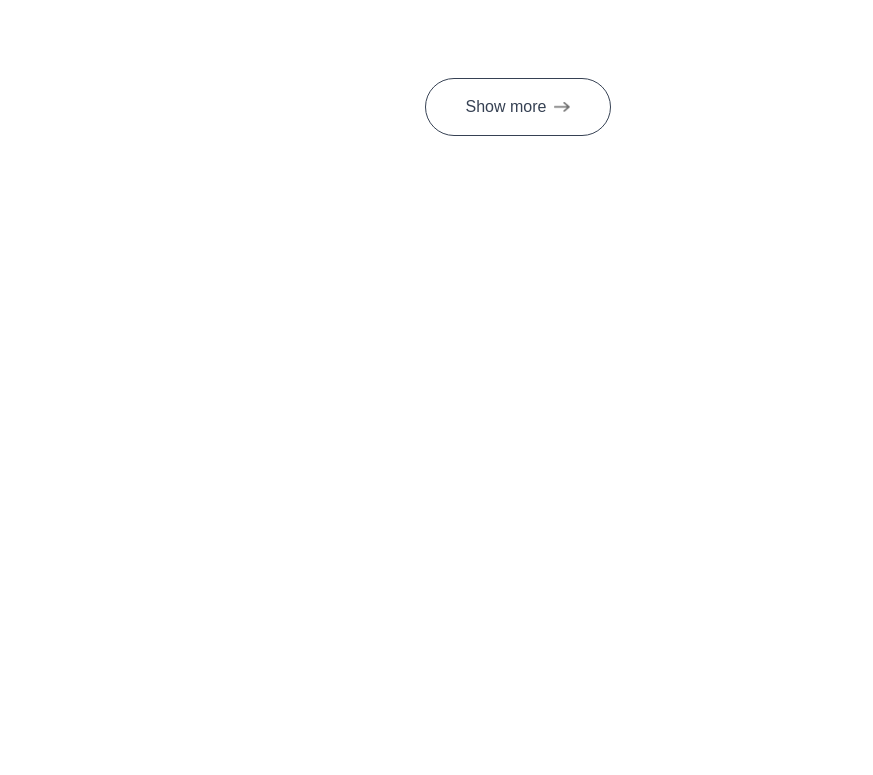
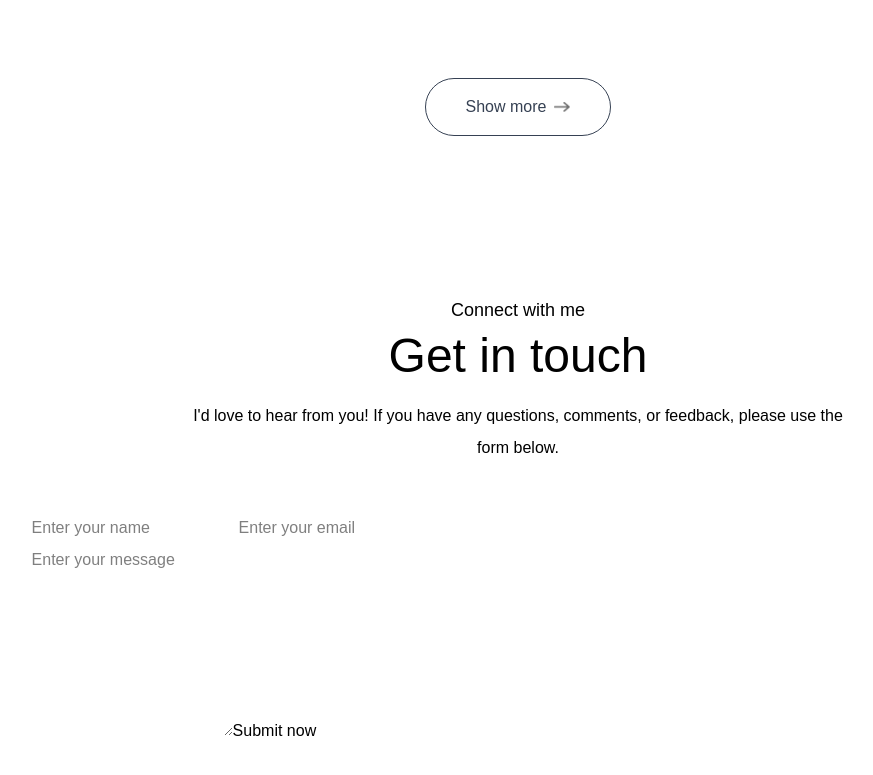
Before and after one commit to HeavenlyProductions/Portfolio, a Next.js app: page / in a window 1280 px wide. Shown: the part 2777-3552 px from the top of the page, without its empty margins (122-995 px from the left). Before the commit the page ends 3033 px from the top, so only its background shows below. Built offline with nearby package versions, Linux system fonts and the light colour scheme; a web font is replaced by a local one.

Commit message:
Contact section added

```diff
--- /dev/null
+++ b/app/components/Contact.jsx
@@ -0,0 +1,30 @@
+import React from 'react'
+
+const Contact = () => {
+    return (
+        <div className='w-full px-[12%] py-10 scroll-mt-20 bg-[url("../assets/public/footer-bg-color.png")]
+         bg-no-repeat bg-cover bg-[legnth: 90%_auto]'>
+            <h4 className='text-center mb-2 text-lg font-ovo'>Connect with me</h4>
+            <h2 className='text-center text-5xl font-ovo'>Get in touch</h2>
+            <p className='text-center max-w-2xl mx-auto mt-5 mb-12 font-ovo'>
+                I'd love to hear from you! If you have any questions, comments, or feedback,
+                please use the form below.
+            </p>
+
+            <form>
+                <div>
+                    <input type="text" placeholder='Enter your name' required />
+                    <input type="email" placeholder='Enter your email' required />
+                </div>
+
+                <textarea rows='6' placeholder='Enter your message' required></textarea>
+
+                <button type='submit'>Submit now</button>
+
+            </form>
+
+        </div>
+    )
+}
+
+export default Contact
--- a/app/components/Work.jsx
+++ b/app/components/Work.jsx
@@ -8,7 +8,8 @@
             <h4 className='text-center mb-2 text-lg font-ovo'>My portfolio</h4>
             <h2 className='text-center text-5xl font-ovo'>My latest work</h2>
             <p className='text-center max-w-2xl mx-auto mt-5 mb-12 font-ovo'>
-                Welcome to my protfolio, have a look at some of my work showcasing my front-end development skills.
+                Welcome to my protfolio, have a look at some of my work showcasing my front-end
+                development skills.
             </p>
             <div className='grid auto my-10 gap-5'>
                 {workData.map((project, index) => (
@@ -34,7 +35,7 @@
             <a href="" className='w-max flex items-center justify-center gap-2
              text-gray-700 border-[0.5px] border-gray-700 rounded-full py-3
              px-10 mx-auto my-20 lightHover duration-300 hover:scale-[1.05]'>
-                Show more <Image src={assets.right_arrow_bold} className='w-4' />
+                Show more <Image alt='' src={assets.right_arrow_bold} className='w-4' />
             </a>
         </div>
     )
--- a/app/page.js
+++ b/app/page.js
@@ -1,5 +1,6 @@
 "use client";
 import About from "./components/About";
+import Contact from "./components/Contact";
 import Header from "./components/Header";
 import Navbar from "./components/Navbar";
 import Services from "./components/Services";
@@ -13,6 +14,7 @@
       <About />
       <Services />
       <Work />
+      <Contact />
     </>
   );
 }
```
